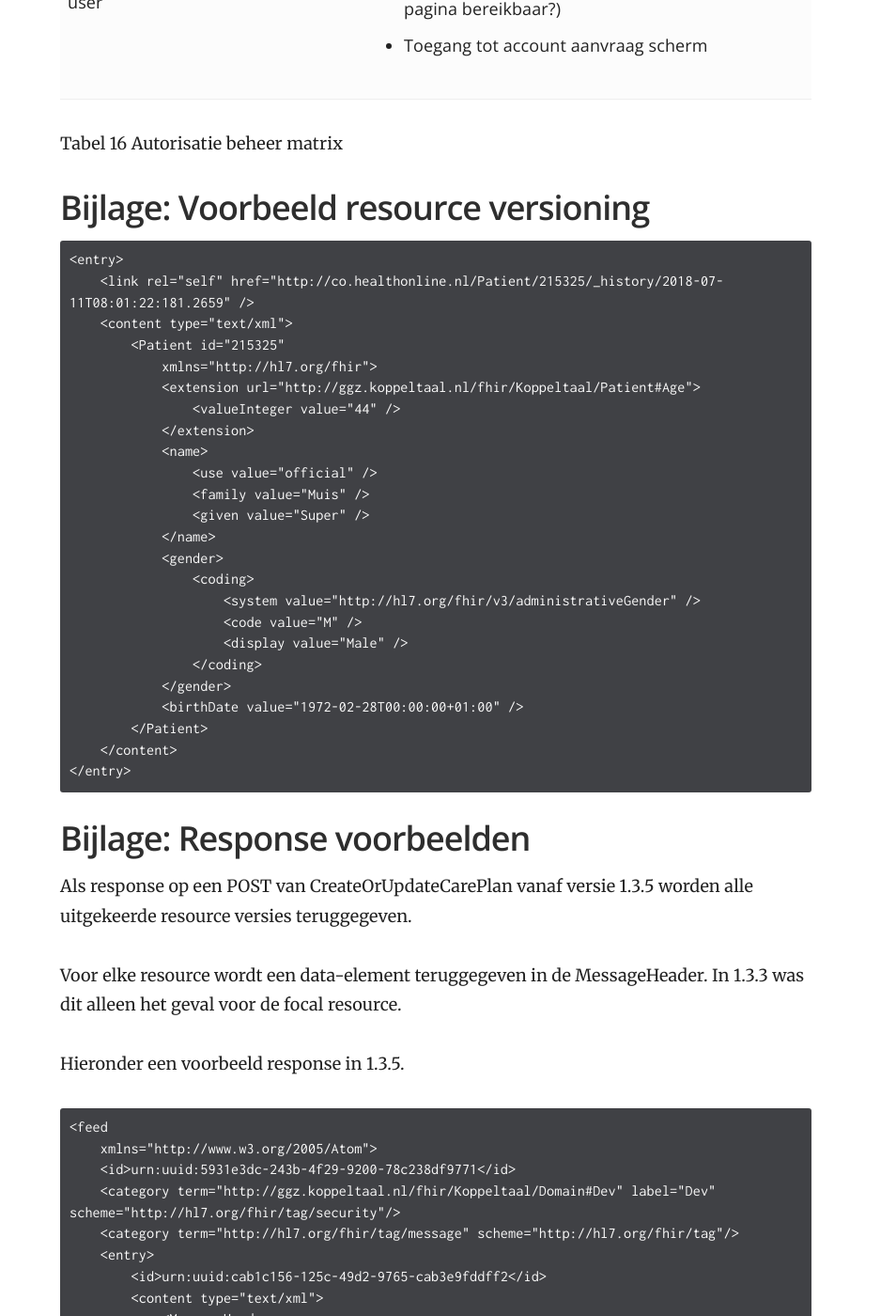
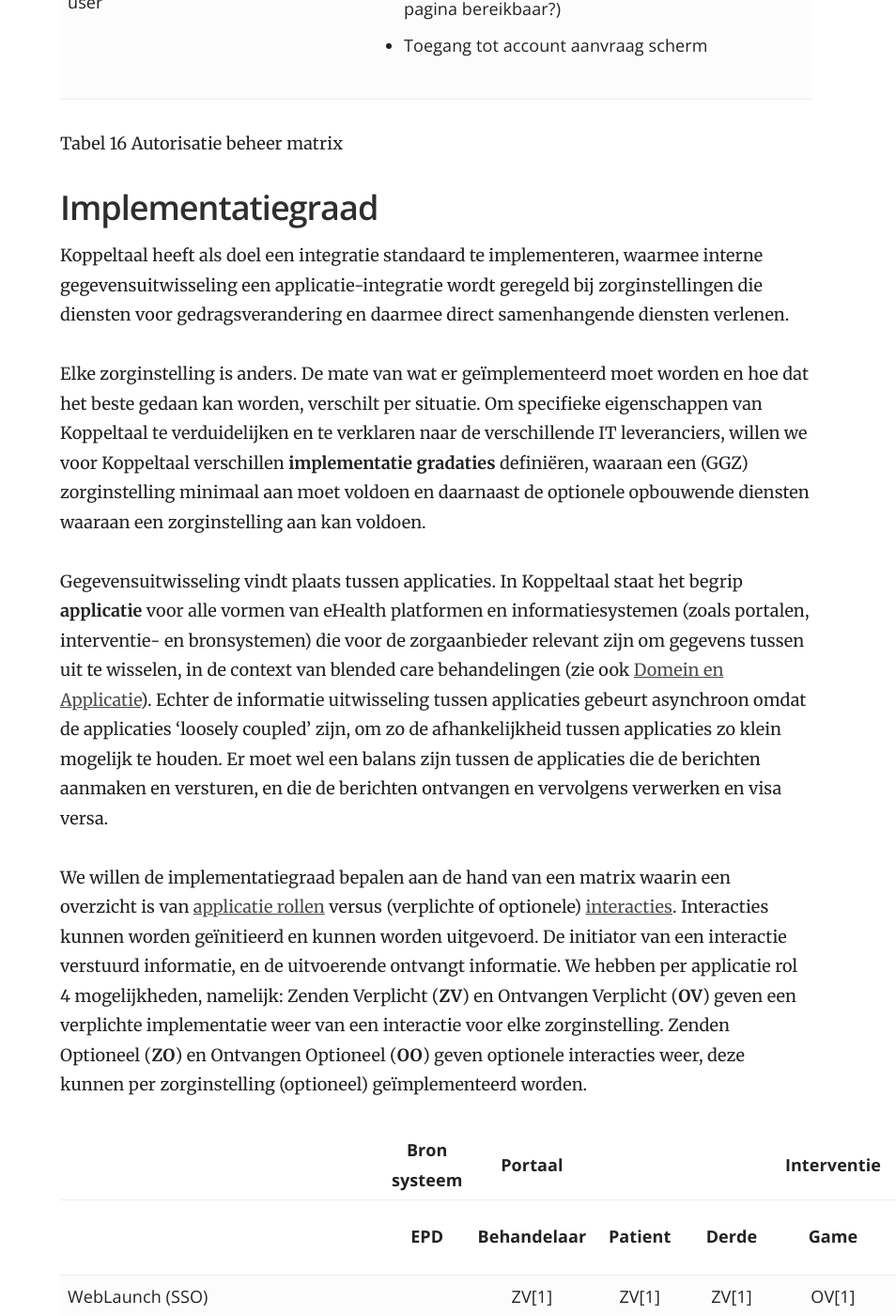
Before and after one commit to Koppeltaal/Koppeltaal-Documentation, a Jekyll site: the page built from technologie-architectuur.md, in a window 1280 px wide and 1400 px high, scrolled down 97188 px. Shown: the whole window at 94% size, without its empty margins (326-1280 px from the left). Built offline with Jekyll 4.4.1, drawn with Linux system fonts in a browser that asks for light colours; some of the changed text lies outside the part shown.

Commit message:
GitBook: [master] 2 pages modified

```diff
--- a/technologie-architectuur.md
+++ b/technologie-architectuur.md
@@ -3049,6 +3049,52 @@ Koppeltaal Support beheert verschillende diensten, zoals het beheer van de domei
 </table>
 
 Tabel 16 Autorisatie beheer matrix
+
+## Implementatiegraad
+
+Koppeltaal heeft als doel een integratie standaard te implementeren, waarmee interne gegevensuitwisseling een applicatie-integratie wordt geregeld bij zorginstellingen die diensten voor gedragsverandering en daarmee direct samenhangende diensten verlenen.
+
+Elke zorginstelling is anders. De mate van wat er geïmplementeerd moet worden en hoe dat het beste gedaan kan worden, verschilt per situatie. Om specifieke eigenschappen van Koppeltaal te verduidelijken en te verklaren naar de verschillende IT leveranciers, willen we voor Koppeltaal verschillen **implementatie gradaties** definiëren, waaraan een \(GGZ\) zorginstelling minimaal aan moet voldoen en daarnaast de optionele opbouwende diensten waaraan een zorginstelling aan kan voldoen.
+
+Gegevensuitwisseling vindt plaats tussen applicaties. In Koppeltaal staat het begrip **applicatie** voor alle vormen van eHealth platformen en informatiesystemen \(zoals portalen, interventie- en bronsystemen\) die voor de zorgaanbieder relevant zijn om gegevens tussen uit te wisselen, in de context van blended care behandelingen \(zie ook [Domein en Applicatie](informatiesystemen-architectuur.md#domein-en-applicatie)\). Echter de informatie uitwisseling tussen applicaties gebeurt asynchroon omdat de applicaties 'loosely coupled' zijn, om zo de afhankelijkheid tussen applicaties zo klein mogelijk te houden. Er moet wel een balans zijn tussen de applicaties die de berichten aanmaken en versturen, en die de berichten ontvangen en vervolgens verwerken en visa versa.
+
+We willen de implementatiegraad bepalen aan de hand van een matrix waarin een overzicht is van [applicatie rollen](informatiesystemen-architectuur.md#actoren-en-rollen) versus \(verplichte of optionele\) [interacties](informatiesystemen-architectuur.md#use-case-versus-interacties). Interacties kunnen worden geïnitieerd en kunnen worden uitgevoerd. De initiator van een interactie verstuurd informatie, en de uitvoerende ontvangt informatie. We hebben per applicatie rol 4 mogelijkheden, namelijk: Zenden Verplicht \(**ZV**\) en Ontvangen Verplicht \(**OV**\) geven een verplichte implementatie weer van een interactie voor elke zorginstelling. Zenden Optioneel \(**ZO**\) en Ontvangen Optioneel \(**OO**\) geven optionele interacties weer, deze kunnen per zorginstelling \(optioneel\) geïmplementeerd worden.
+
+|  | Bron systeem | Portaal |  |  | Interventie |  |  |
+| :--- | :---: | :---: | :---: | :---: | :---: | :---: | :---: |
+|  | **EPD** | **Behandelaar** | **Patient** | **Derde** | **Game** | **E-** **Leanrning** | **ROM** |
+| WebLaunch \(SSO\) |  | ZV\[1\] | ZV\[1\] | ZV\[1\] | OV\[1\] | OV\[1\] | OV\[1\] |
+| CreateOrUpdateCarePlan |  | ZV/OV\[1\] | ZV/OV\[1\] | ZV/OV\[1\] | OV\[1\] | OV\[1\] | OV\[1\] |
+| CreateOrUpdatePatient | ZV\[2\] | ZO/OV\[2\] | ZO/OV\[2\] |  | OV\[2\] | OV\[2\] | OV\[2\] |
+| CreateOrUpdatePractitioner | ZV\[2\] | ZO/OV\[2\] |  |  | OV\[2\] | OV\[2\] | OV\[2\] |
+| CreateOrUpdateRelatedPerson | ZV\[3\] | OV\[3\] | ZO/OV\[3\] | ZO/OV\[3\] | OV\[3\] | OV\[3\] | OV\[3\] |
+| CreateOrUpdateActivityDefinition |  |  |  |  | ZO\[3\] | ZO\[3\] | ZO\[3\] |
+| GetActivityDefinitions |  | OV\[2\] | OV\[2\] | OV\[2\] |  |  |  |
+| UpdateCarePlanActivityStatus   \(Available, InProgress, Completed, Canceled\) |  | OV\[2\] | OV\[2\] | OV\[2\] | ZO\[3\] | ZO\[3\] | ZO\[3\] |
+| CreateOrUpdateCarePlanActivityResult |  | OO\[3\] | OO\[3\] | OO\[3\] | ZO\[3\] | ZO\[3\] | ZO\[3\] |
+| CreateOrUpdateUserMessage | ZO\[3\] | ZO/OO\[3\] | ZO/OO\[3\] | ZO/OO\[3\] | ZO\[3\] | ZO\[3\] | ZO\[3\] |
+
+\[1\]: **Implementatie graad 1**
+
+* Portalen kunnen interventies \(zoals ROM\) lanceren
+* Interventies kunnen gelanceerd worden
+* Behandelaar initieert een behandelplan \(CarePlan\) voor de patiënt
+
+\[2\]: **Implementatie graad 2**
+
+* Portalen en interventies verplichte \(ZV en OV\) interacties geïmplementeerd
+
+\[3\]: **Implementatie graad 3**
+
+* Portalen en interventies optionele \(ZO en OO\) interacties geïmplementeerd
+
+Kanttekeningen:
+
+* Zendende en ontvangende partij moeten dezelfde interacties ondersteunen en aangeven op welk implementatiegraad ze zitten van hun aan te bieden product
+* Het EPD bronsysteem wordt gebruikt om patiënten te kunnen identificeren en kan aangevuld worden met andere gegevens. Deze aanvullende gegevens worden \(nu\) niet overgenomen door het EPD bronsysteem \(zie ook Matrix\). De initiërende behandelaar \(portaal\) is verantwoordelijk voor het CarePlan.
+* Patiënten \(portaal\) kunnen aanpassingen doen op \(delen van\) een CarePlan \(functioneel proces\).
+* Activity Definitions van interventies kunnen ook met de hand \(door een beheerder\) toegevoegd worden. Dit is de reden waarom de interactie CreateOrUpdateActivityDefinition niet een hoge prio heeft, qua implementatiegraad.
+* CreateOrUpdateRelatedPerson heeft een lagere prioriteit qua implementatie dan CreateOrUpdatePatient.
 
 ## Bijlage: Voorbeeld resource versioning
 
```
Also changed, not shown: informatiesystemen-architectuur.md (+1 -1 lines).
